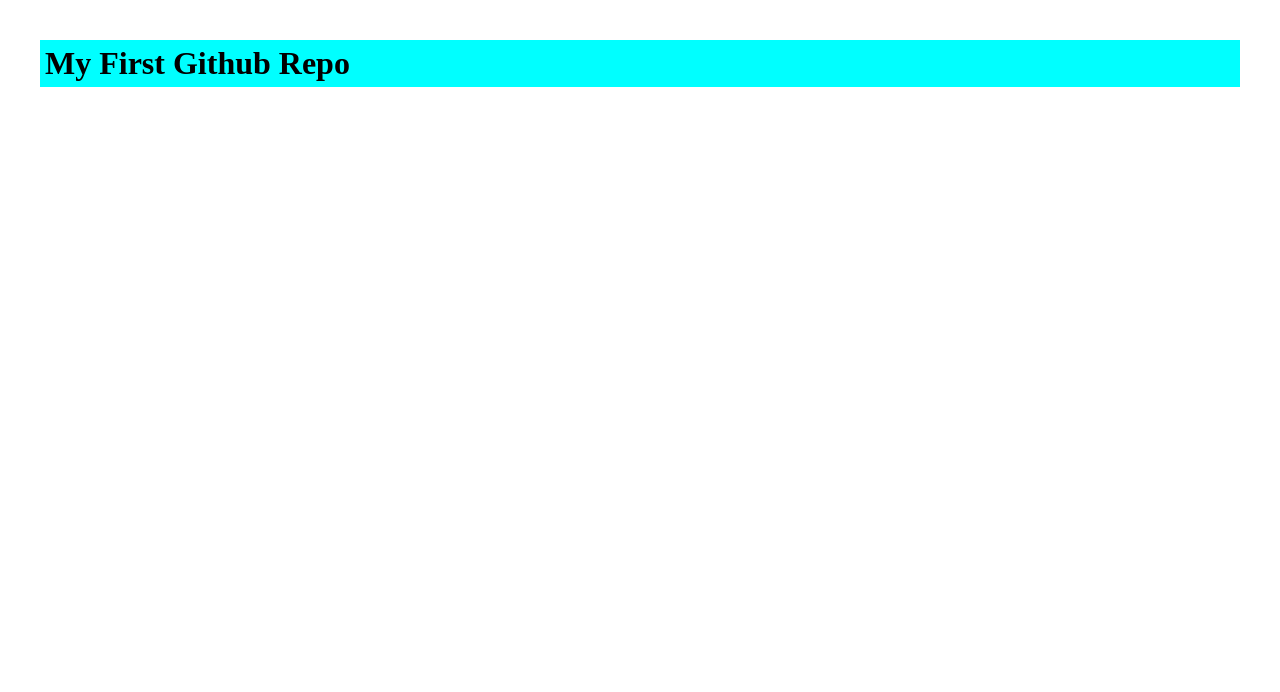
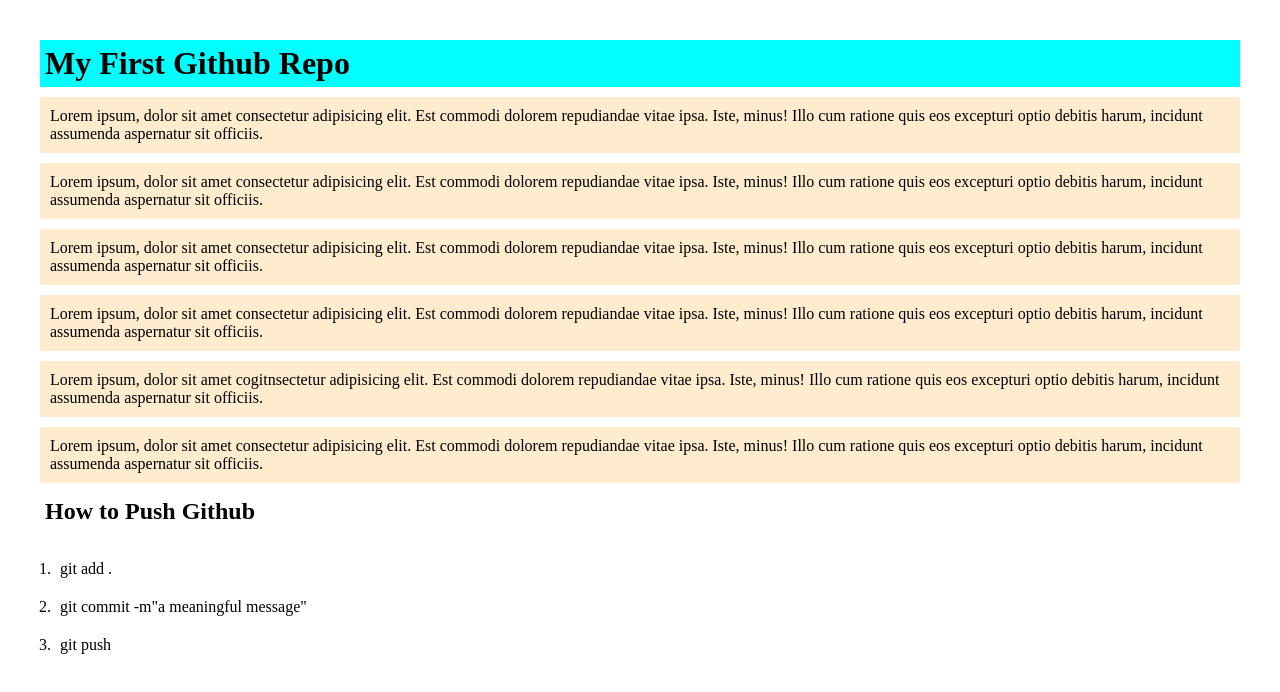
Before and after one commit to Ziaul99/My-First-Github-Website-Repo, a plain HTML site: page Index.html in a window 1280 px wide. Drawn offline with Linux system fonts and the light colour scheme.

Commit message:
My Final Version

```diff
--- a/Index.html
+++ b/Index.html
@@ -8,5 +8,18 @@
 </head>
 <body>
     <h1>My First Github Repo</h1>
+    <p>Lorem ipsum, dolor sit amet consectetur adipisicing elit. Est commodi dolorem repudiandae vitae ipsa. Iste, minus! Illo cum ratione quis eos excepturi optio debitis harum, incidunt assumenda aspernatur sit officiis.</p>
+    <p>Lorem ipsum, dolor sit amet consectetur adipisicing elit. Est commodi dolorem repudiandae vitae ipsa. Iste, minus! Illo cum ratione quis eos excepturi optio debitis harum, incidunt assumenda aspernatur sit officiis.</p>
+    <p>Lorem ipsum, dolor sit amet consectetur adipisicing elit. Est commodi dolorem repudiandae vitae ipsa. Iste, minus! Illo cum ratione quis eos excepturi optio debitis harum, incidunt assumenda aspernatur sit officiis.</p>
+    <p>Lorem ipsum, dolor sit amet consectetur adipisicing elit. Est commodi dolorem repudiandae vitae ipsa. Iste, minus! Illo cum ratione quis eos excepturi optio debitis harum, incidunt assumenda aspernatur sit officiis.</p>
+    <p>Lorem ipsum, dolor sit amet cogitnsectetur adipisicing elit. Est commodi dolorem repudiandae vitae ipsa. Iste, minus! Illo cum ratione quis eos excepturi optio debitis harum, incidunt assumenda aspernatur sit officiis.</p>
+    <p>Lorem ipsum, dolor sit amet consectetur adipisicing elit. Est commodi dolorem repudiandae vitae ipsa. Iste, minus! Illo cum ratione quis eos excepturi optio debitis harum, incidunt assumenda aspernatur sit officiis.</p>
+
+<h2>How to Push Github</h2>
+<ol>
+    <li>git add .</li>
+    <li>git commit -m"a meaningful message"</li>
+    <li>git push</li>
+</ol>
 </body>
 </html>
```
